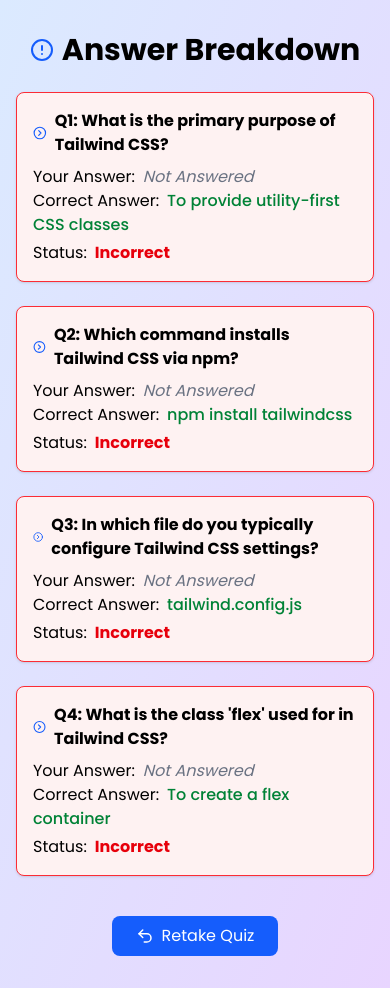
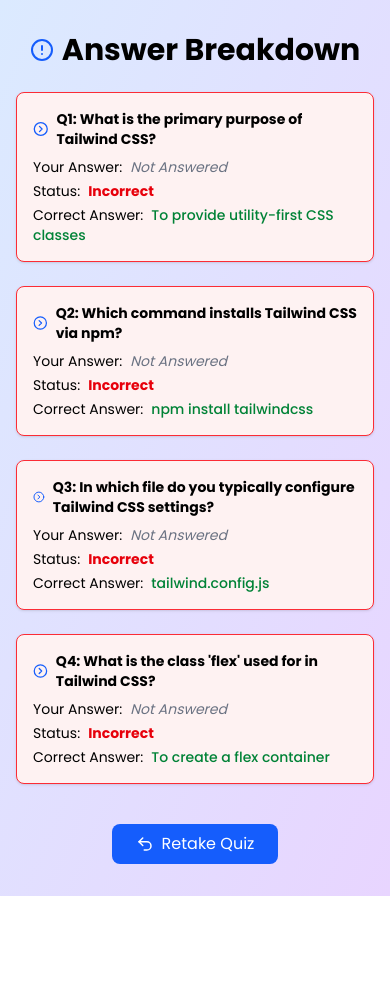
Before and after one commit to razashaikh99/React-Quiz-App, a React (Vite) app: page /breakdown in a window 390 px wide. After the commit the page ends 896 px from the top, so only its background shows below. Built offline with nearby package versions, Linux system fonts and the light colour scheme.

Commit message:
update Responsiveness

```diff
--- a/src/Components/AnswersBreakdown.jsx
+++ b/src/Components/AnswersBreakdown.jsx
@@ -29,7 +29,7 @@
           return (
             <div
               key={index}
-              className={`p-4 border rounded-lg shadow-sm ${isCorrect ? "border-green-500 bg-green-50" : "border-red-500 bg-red-50"
+              className={`p-4 border rounded-lg shadow-sm text-sm md:text-base ${isCorrect ? "border-green-500 bg-green-50" : "border-red-500 bg-red-50"
                 }`}
               data-aos="fade-up"
             >
@@ -38,28 +38,34 @@
                 {q.question}
               </p>
 
+              <div className="flex flex-col sm:flex-row sm:items-center sm:justify-between gap-1">
                 <p className="flex items-center gap-2">
                   Your Answer:
                   {isAnswered ? (
-                  <span className={`${isCorrect ? "text-green-600" : "text-red-600"}`}>
+                    <span className={`${isCorrect ? "text-green-600" : "text-red-600"} flex items-center gap-1`}>
                       {userAnswer}
-                    {isCorrect ? <CheckCircle className="inline ml-2 text-green-600" size={18} /> : <XCircle className="inline ml-2 text-red-600" size={18} />}
+                      {isCorrect ? (
+                        <CheckCircle className="text-green-600" size={16} />
+                      ) : (
+                        <XCircle className="text-red-600" size={16} />
+                      )}
                     </span>
                   ) : (
                     <span className="text-gray-500 italic">Not Answered</span>
                   )}
                 </p>
 
-              <p>
-                Correct Answer:
-                <span className="text-green-700 font-medium ml-2">{q.correctAnswer}</span>
-              </p>
-
-              <p className="mt-1 flex items-center gap-2">
+                <p className="flex items-center gap-2">
                   Status:
                   <span className={`${isCorrect ? "text-green-600" : "text-red-600"} font-semibold`}>
                     {isCorrect ? "Correct" : "Incorrect"}
                   </span>
+                </p>
+              </div>
+
+              <p className="mt-1">
+                Correct Answer:
+                <span className="text-green-700 font-medium ml-2">{q.correctAnswer}</span>
               </p>
             </div>
           );
--- a/src/Components/QuizPage.jsx
+++ b/src/Components/QuizPage.jsx
@@ -1,4 +1,4 @@
-import React, { useState, useEffect } from "react";
+import React, { useState, useEffect, useRef } from "react";
 import { useNavigate } from "react-router-dom";
 import questions from "../Data/questions";
 import {
@@ -6,26 +6,29 @@
     ArrowLeft,
     ArrowRight,
     CheckCircle
-} from "lucide-react"; // Import Icons
+} from "lucide-react";
 
 export default function QuizPage() {
     const navigate = useNavigate();
     const [currentIndex, setCurrentIndex] = useState(0);
     const [answers, setAnswers] = useState(Array(questions.length).fill(null));
-    const [timeLeft, setTimeLeft] = useState(150); // 5 minutes = 300 seconds
+    const [timeLeft, setTimeLeft] = useState(150); // 2.5 minutes
 
     const currentQuestion = questions[currentIndex];
+    const hasCheatedRef = useRef(false); // 🔒 cheating flag
 
-    // CHEATING PREVENTION LOGIC
+    // 👁️‍🗨️ Cheating Prevention
     useEffect(() => {
         const handleVisibilityChange = () => {
-            if (document.visibilityState === "hidden") {
+            if (document.visibilityState === "hidden" && !hasCheatedRef.current) {
                 resetQuizDueToCheating();
             }
         };
 
         const handleBlur = () => {
-            resetQuizDueToCheating();
+            if (!hasCheatedRef.current) {
+                resetQuizDueToCheating();
+            }
         };
 
         window.addEventListener("blur", handleBlur);
@@ -38,11 +41,13 @@
     }, []);
 
     const resetQuizDueToCheating = () => {
+        hasCheatedRef.current = true; // ✅ Prevent multiple resets
         localStorage.removeItem("quiz-answers");
         alert("Quiz has been reset because you switched tabs or minimized the window.");
         navigate("/");
     };
 
+    // ⏱️ Timer Logic
     useEffect(() => {
         if (timeLeft <= 0) {
             finishQuiz(); // auto-submit
@@ -107,7 +112,7 @@
                     <label
                         key={index}
                         className={`block w-full p-4 sm:p-5 border-2 rounded-xl text-sm sm:text-base md:text-lg cursor-pointer transition-all duration-300 shadow-sm
-                    ${answers[currentIndex] === option
+                            ${answers[currentIndex] === option
                                 ? "bg-blue-100 border-blue-500 text-blue-800"
                                 : "bg-gray-50 border-gray-200 hover:bg-gray-100"
                             }`}
```
Lines whose indentation alone changed are shown as unchanged.
